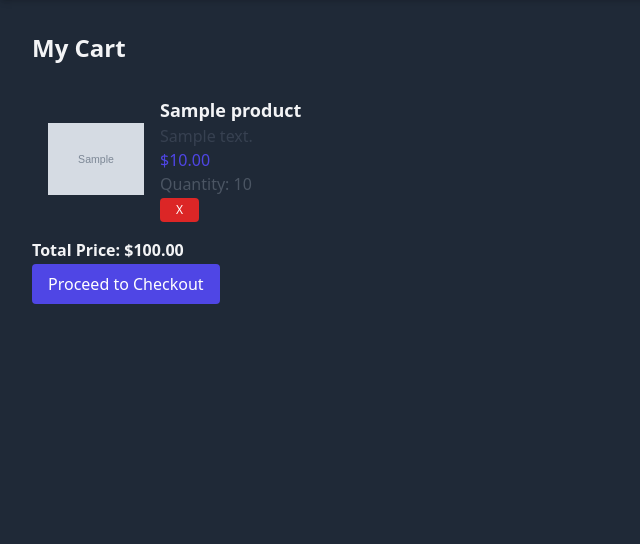
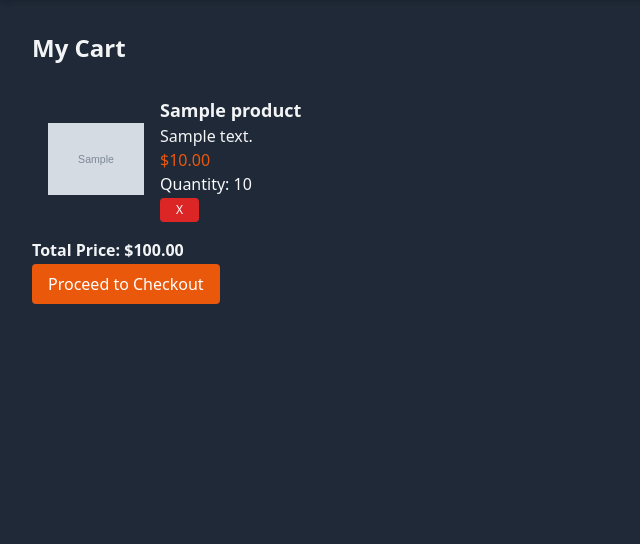
Before and after one commit to Dheerajydv/Django_Ecommerce_website, a Django app: template cart/templates/cart/detail.html in a window 1280 px wide. Shown: the part 68-612 px from the top of the page, without its empty margins (0-640 px from the left). Run offline with Django 5.2, Linux system fonts and the light colour scheme; the template is opened without the code that fills it: values that come from a table or form of the project are taken from there, others are empty; tables that the repository leaves empty hold one stand-in row (values such as "Sample post"); grey boxes marked "Sample" are stand-in pictures; some libraries are stand-ins or nearby versions.

Commit message:
minor changes

```diff
--- a/cart/templates/cart/detail.html
+++ b/cart/templates/cart/detail.html
@@ -16,9 +16,9 @@
             <a href="{%url 'products:product_detail' item.product.id item.product.slug%}">
         <h3 class="font-semibold text-lg">{{item.product.name}}</h3>
             </a>
-        <p class="text-gray-700">{{item.product.description}}</p>
-        <p class="text-indigo-600">${{item.product.price}}</p>
-        <p class="text-gray-600">Quantity: {{item.quantity}}</p>
+        <p class="text-gray-100">{{item.product.description}}</p>
+        <p class="text-orange-600">${{item.product.price}}</p>
+        <p class="text-gray-50">Quantity: {{item.quantity}}</p>
 
 <div class="flex-shrink">
    <form action="{%url 'cart:remove_item' item.id %}"  method="post">
@@ -37,6 +37,6 @@
 {% endif %}
 <form action="{% url 'orders:order_create'%}" method="post">
     {%csrf_token%}
-    <button type="submit" class="bg-indigo-600 text-white px-4 py-2 rounded mt-0.5">Proceed to Checkout</button>
+    <button type="submit" class="bg-orange-600 text-white px-4 py-2 rounded mt-0.5">Proceed to Checkout</button>
 </form>
 {%endblock%}
--- a/products/templates/products/product/detail.html
+++ b/products/templates/products/product/detail.html
@@ -41,7 +41,7 @@
             if (data.success){
                 messageElement.textContent = data.message;
             }else{
-                message.textContent = "Failed to add to cart";
+                message.textContent = "Item Added o cart";
             }
         })
         .catch(error=>{
```
